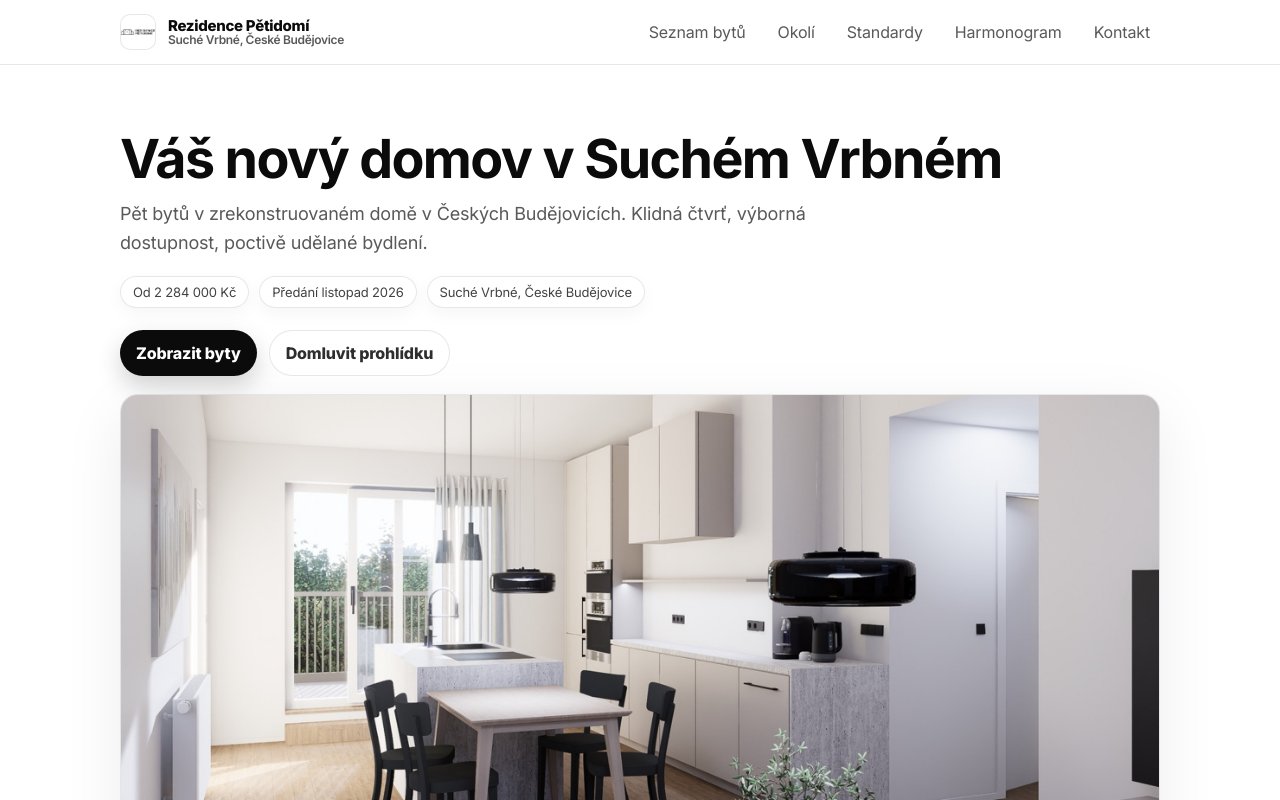
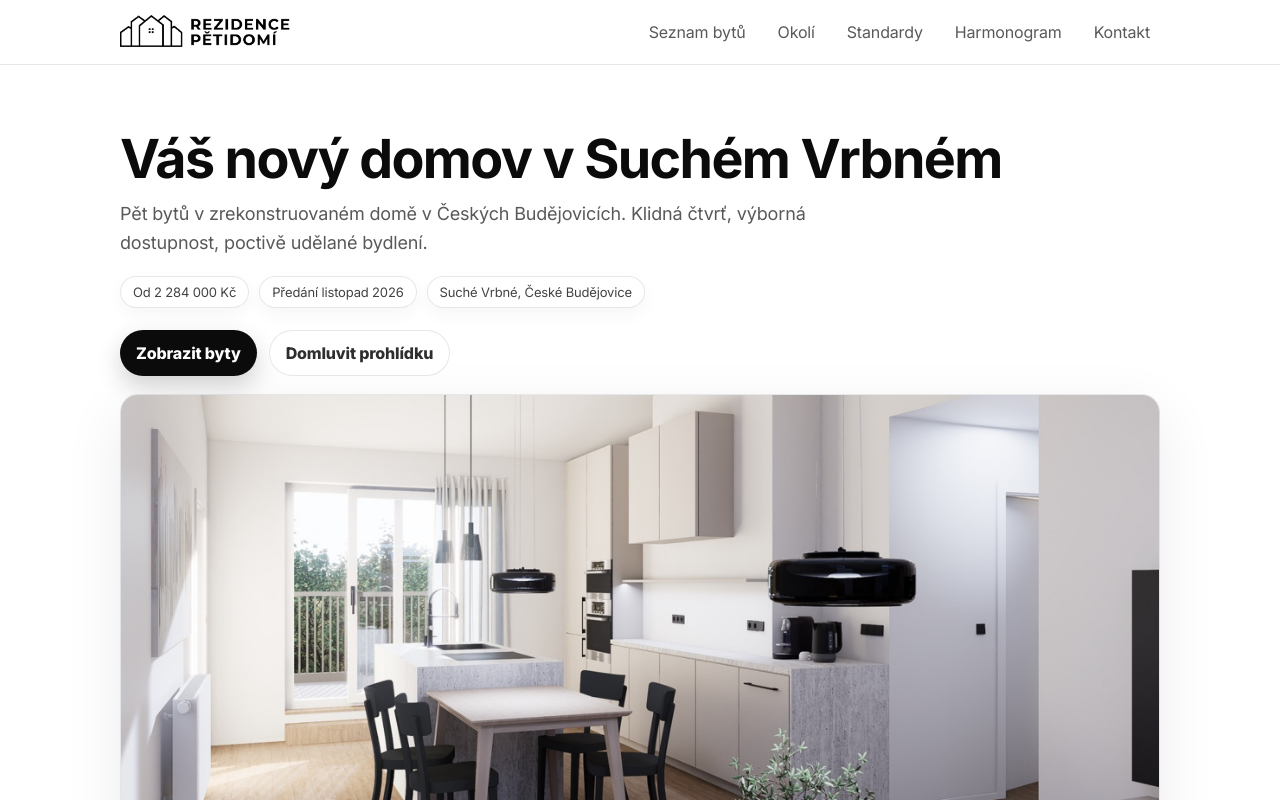
Before and after one commit to Homerunking27/rezidence-petidomi, a Next.js app: page / in a window 1280 px wide. Shown: the top 800 px of the page. Built offline with nearby package versions, Linux system fonts and the light colour scheme.

Commit message:
Update globals.css

```diff
--- a/src/app/globals.css
+++ b/src/app/globals.css
@@ -313,35 +313,30 @@ tbody tr:hover{
 
 /* ====== BEAUTY PATCH v1 ====== */
 
-/* Header brand with logo */
+/* Header logo-only (wide logo) */
 .brand {
   display: flex;
   align-items: center;
-  gap: 12px;
+  gap: 0;
   font-weight: 780;
 }
+
 .brandMark {
-  width: 34px;
-  height: 34px;
-  border-radius: 10px;
+  height: 34px;         /* adjust: 32–40px */
+  width: auto;
+  max-width: 260px;     /* prevents huge banner */
+  border-radius: 0;     /* logo is a banner, no rounded box */
+  border: 0;
+  background: transparent;
+  box-shadow: none;
+  object-fit: contain;
   display: block;
-  object-fit: contain;
-  background: rgba(255,255,255,.9);
-  border: 1px solid var(--border);
 }
-.brandText {
-  display: flex;
-  flex-direction: column;
-  line-height: 1.05;
-}
-.brandName {
-  font-size: 15px;
-  letter-spacing: -0.02em;
-}
+
+.brandText,
+.brandName,
 .brandTag {
-  font-size: 12px;
-  color: var(--muted);
-  font-weight: 600;
+  display: none;
 }
 
 /* Hero spacing: fix “buttons glued to image” */
```
